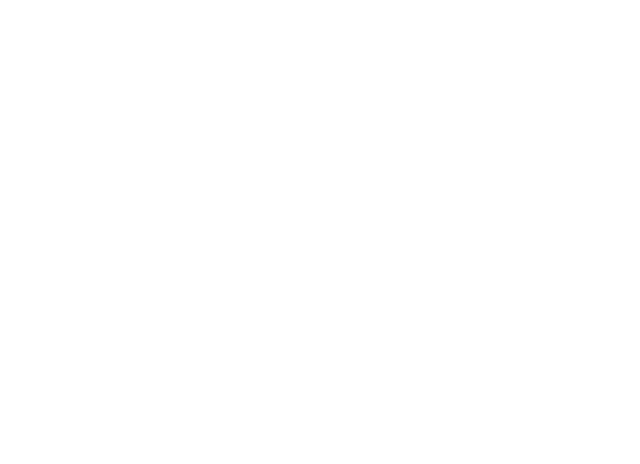
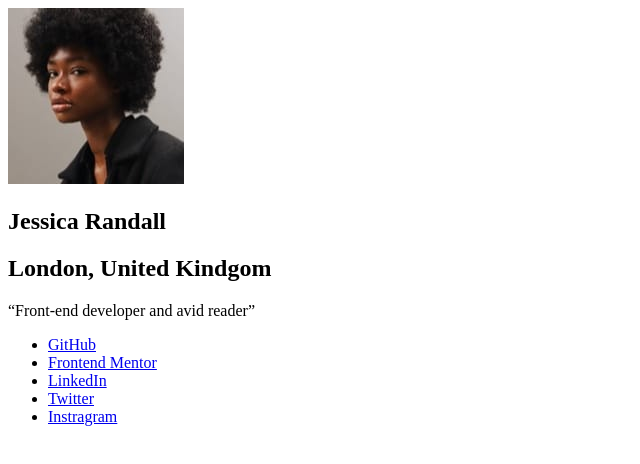
Before and after one commit to LuisFernando2750/social-links-profile-main, a plain HTML site: page index.html in a window 1280 px wide. Shown: the whole page, without its empty margins (0-640 px from the left). Drawn offline with Linux system fonts and the light colour scheme.

Commit message:
Criando estrutura HTML

```diff
--- a/index.html
+++ b/index.html
@@ -1,8 +1,10 @@
 <!DOCTYPE html>
 <html lang="en">
+
 <head>
   <meta charset="UTF-8">
-  <meta name="viewport" content="width=device-width, initial-scale=1.0"> <!-- displays site properly based on user's device -->
+  <meta name="viewport" content="width=device-width, initial-scale=1.0">
+  <!-- displays site properly based on user's device -->
 
   <link rel="icon" type="image/png" sizes="32x32" href="./assets/images/favicon-32x32.png">
 
@@ -10,10 +12,30 @@
 
 
 </head>
+
 <body>
+  <section>
+    <img src="assets/images/avatar-jessica.jpeg" alt="Foto de Perfil de Jessica Randall.">
 
+    <h1>Jessica Randall</h1>
+    <h2>London, United Kindgom</h2>
+    <p><q>Front-end developer and avid reader</q></p>
 
+    <nav>
+      <ul>
+        <li> <a href="https://github.com/LuisFernando2750" target="_blank">GitHub</a></li>
 
+        <li> <a href="https://www.frontendmentor.io/" target="_blank">Frontend Mentor</a></li>
+
+        <li> <a href="https://linkedin.com" target="_blank">LinkedIn</a></li>
+
+        <li> <a href="https://x.com" target="_blank">Twitter</a></li>
+
+        <li> <a href="https://instagram.com" target="_blank">Instragram</a></li>
+
+      </ul>
+    </nav>
+  </section>
 </body>
 
 </html>
```
